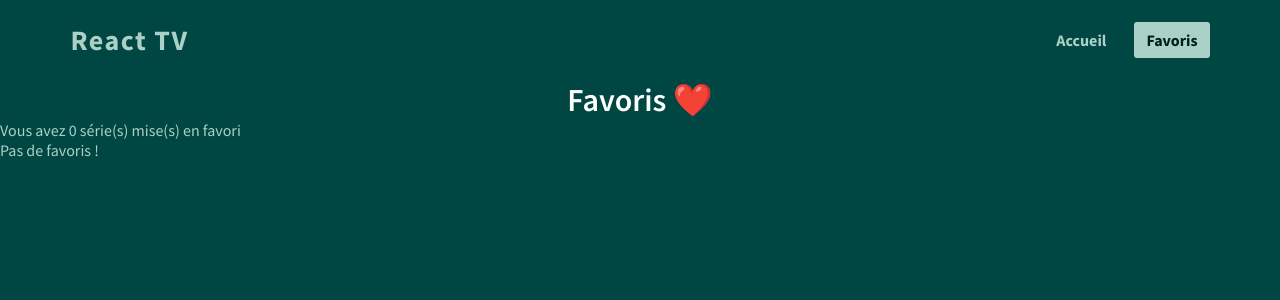
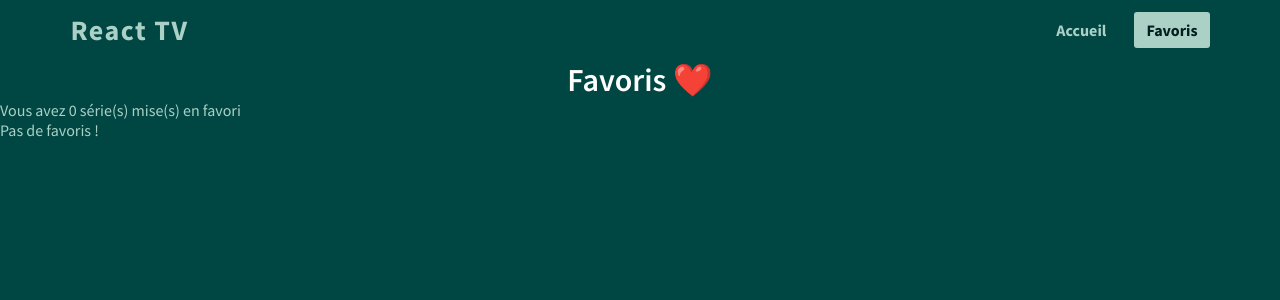
Before and after one commit to nicomil59/react-tv, a React (Create React App) app: page /bookmarks in a window 1280 px wide. Shown: the top 300 px of the page. Built offline with nearby package versions, Linux system fonts and the light colour scheme; no server answers.

Commit message:
style - page Home - amélioration espacement

```diff
--- a/src/pages/Home.js
+++ b/src/pages/Home.js
@@ -7,7 +7,7 @@ const Home = () => {
   return (
     <div className="home">
       <Header />
-      <div style={{margin: "50px 0"}}>
+      <div style={{margin: "25px 0"}}>
         <Title text="Recherchez votre série tv préférée" />
       </div>
       <Series />
--- a/src/styles/components/_header.scss
+++ b/src/styles/components/_header.scss
@@ -7,7 +7,7 @@
         display: flex;
         justify-content: space-between;
         align-items: center;
-        height: 80px;
+        height: 60px;
 
         .header-title {
             font-size: 1.75rem;
--- a/src/styles/components/_series.scss
+++ b/src/styles/components/_series.scss
@@ -8,7 +8,7 @@
         display: flex;
         justify-content: space-between;
         gap: 15px;
-        margin: 20px 0 80px;
+        margin: 20px 0 40px;
 
         .btn {
             width: 48%;
```
